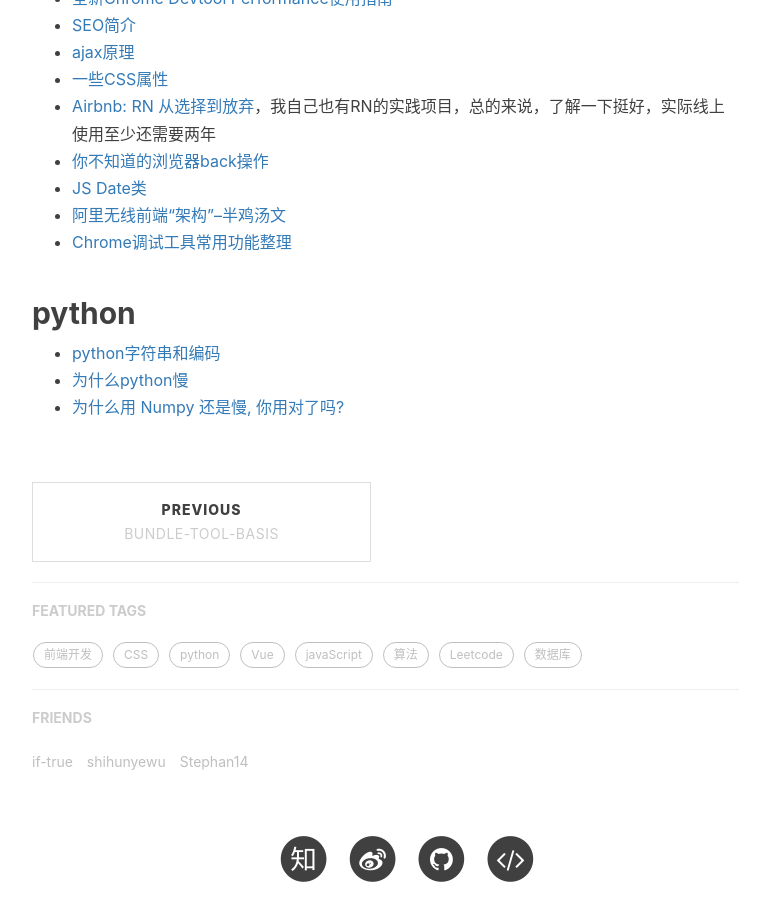
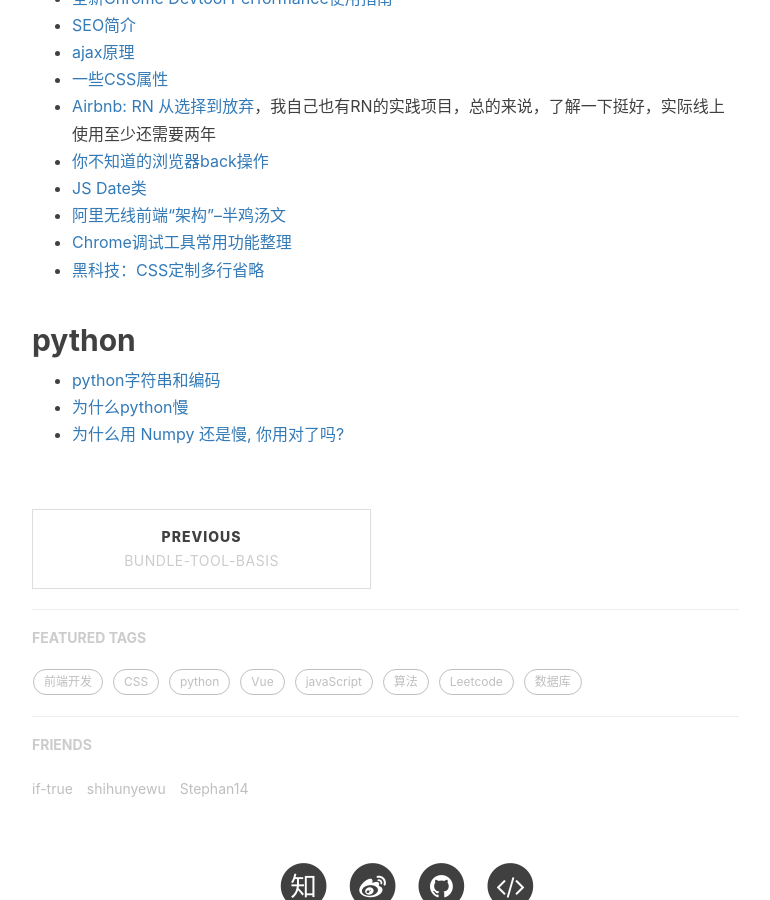
Before and after one commit to mickey0524/mickey0524.github.io, a Jekyll site: the page built from _posts/2017-10-20-superior-article.md, in a window 1280 px wide and 900 px high, scrolled down 1578 px. Shown: the whole window, without its empty margins (233-1003 px from the left). Built offline with Jekyll 4.4.1, drawn with Linux system fonts in a browser that asks for light colours; nearby versions of some CDN libraries; comment, search, counter and statistics services are not loaded.

Commit message:
feat(css): 增加CSS多行定制策略

```diff
--- a/_posts/2017-10-20-superior-article.md
+++ b/_posts/2017-10-20-superior-article.md
@@ -54,6 +54,7 @@ tags:
 * [JS Date类](https://juejin.im/post/5b33269be51d4558cc35cfd7?utm_source=gold_browser_extension)
 * [阿里无线前端“架构”--半鸡汤文](https://juejin.im/entry/5b3b8ec1f265da0f6436a11a?utm_source=gold_browser_extension)
 * [Chrome调试工具常用功能整理](https://juejin.im/entry/5b3b3a3ff265da0f504a2edb?utm_source=gold_browser_extension)
+* [黑科技：CSS定制多行省略](http://hai.li/2017/03/08/css-multiline-overflow-ellipsis.html)
 
 ## python
 
```
